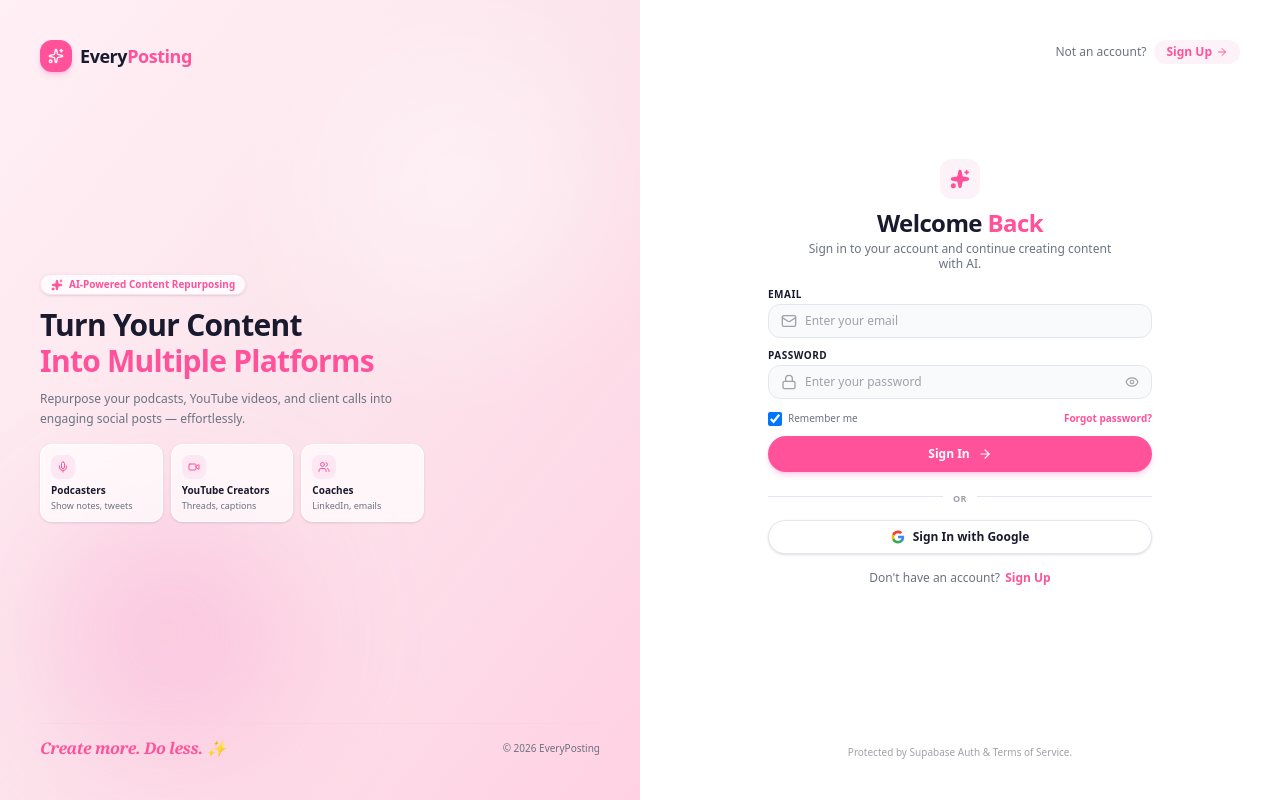
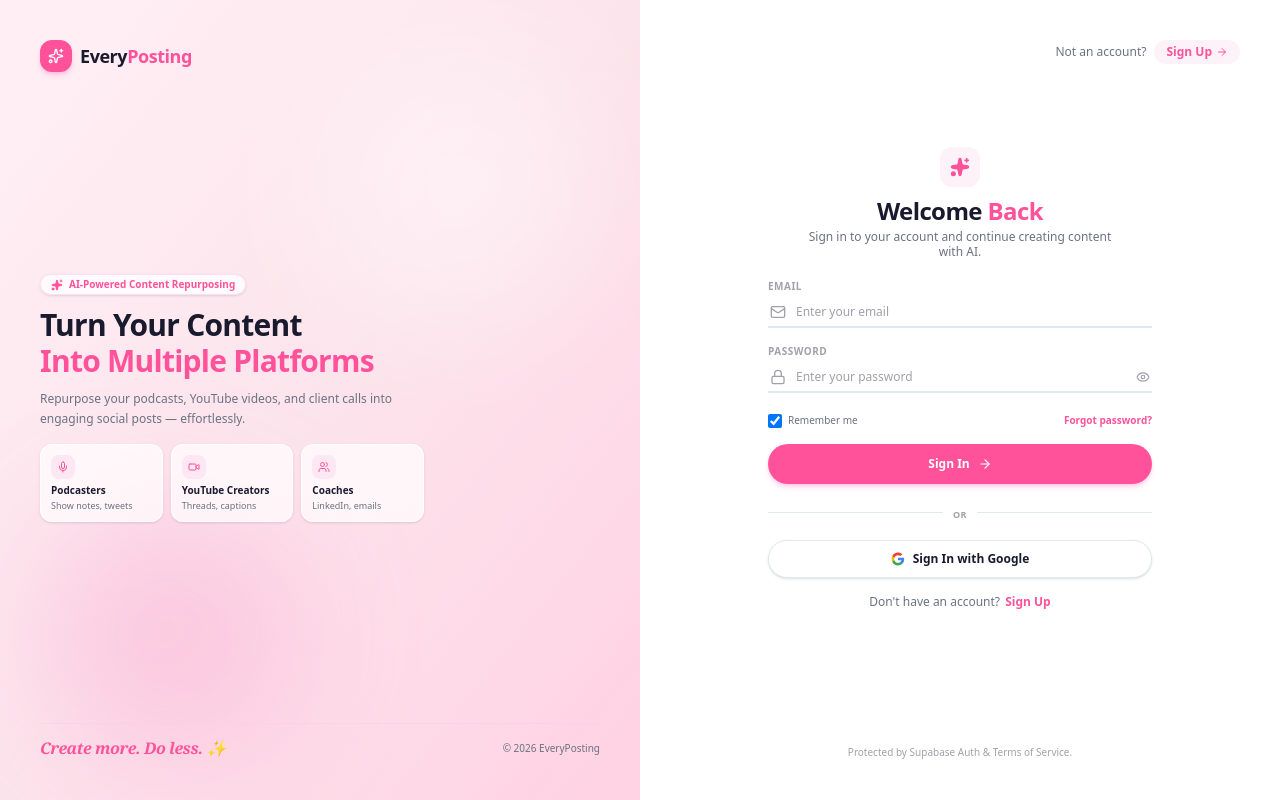
Before and after one commit to usmanahmad4823/every_posting, a Next.js app: page /sign-in in a window 1280 px wide. Built offline with nearby package versions, Linux system fonts and the light colour scheme; no server answers.

Commit message:
style: update sign-in and sign-up input fields to minimal 2px bottom underline border design

```diff
--- a/app/sign-in/page.tsx
+++ b/app/sign-in/page.tsx
@@ -165,7 +165,7 @@
         {/* Main Form Box */}
         <div className="my-auto max-w-sm w-full mx-auto py-2">
           {/* Logo & Headline */}
-          <div className="text-center mb-4">
+          <div className="text-center mb-5">
             <div className="hidden lg:inline-flex items-center justify-center w-10 h-10 rounded-xl bg-pink-50 text-[#FF529A] mb-2">
               <Sparkles className="w-5 h-5 fill-[#FF529A]" />
             </div>
@@ -192,12 +192,12 @@
             </div>
           )}
 
-          <form onSubmit={handleSignIn} className="space-y-2.5">
-            {/* Email Input Field */}
+          <form onSubmit={handleSignIn} className="space-y-4">
+            {/* Minimal Underline Email Field */}
             <div>
-              <label className="block text-[10px] font-bold text-[#1A1A2E] mb-0.5 uppercase tracking-wider">Email</label>
-              <div className="relative flex items-center bg-[#F8FAFC] border border-[#E2E8F0] focus-within:border-[#FF529A] focus-within:ring-2 focus-within:ring-[#FF529A]/10 rounded-xl px-3 py-2 transition-all">
-                <Mail className="w-4 h-4 text-[#A1A1AA] shrink-0 mr-2" />
+              <label className="block text-[10px] font-bold text-[#A1A1AA] uppercase tracking-wider mb-1">Email</label>
+              <div className="relative flex items-center bg-transparent border-b-2 border-[#E2E8F0] focus-within:border-[#FF529A] py-1.5 px-0.5 transition-colors">
+                <Mail className="w-4 h-4 text-[#A1A1AA] shrink-0 mr-2.5" />
                 <input
                   type="email"
                   name="email"
@@ -211,11 +211,11 @@
               </div>
             </div>
 
-            {/* Password Input Field with Eye Toggle */}
+            {/* Minimal Underline Password Field */}
             <div>
-              <label className="block text-[10px] font-bold text-[#1A1A2E] mb-0.5 uppercase tracking-wider">Password</label>
-              <div className="relative flex items-center bg-[#F8FAFC] border border-[#E2E8F0] focus-within:border-[#FF529A] focus-within:ring-2 focus-within:ring-[#FF529A]/10 rounded-xl px-3 py-2 transition-all">
-                <Lock className="w-4 h-4 text-[#A1A1AA] shrink-0 mr-2" />
+              <label className="block text-[10px] font-bold text-[#A1A1AA] uppercase tracking-wider mb-1">Password</label>
+              <div className="relative flex items-center bg-transparent border-b-2 border-[#E2E8F0] focus-within:border-[#FF529A] py-1.5 px-0.5 transition-colors">
+                <Lock className="w-4 h-4 text-[#A1A1AA] shrink-0 mr-2.5" />
                 <input
                   type={showPassword ? 'text' : 'password'}
                   name="password"
@@ -237,7 +237,7 @@
             </div>
 
             {/* Remember Me & Forgot Password Row */}
-            <div className="flex items-center justify-between pt-0.5">
+            <div className="flex items-center justify-between pt-1">
               <label className="flex items-center gap-1.5 cursor-pointer select-none">
                 <input
                   type="checkbox"
@@ -263,7 +263,7 @@
             <button
               type="submit"
               disabled={loading}
-              className="w-full bg-[#FF529A] hover:bg-[#E04385] text-white font-bold text-xs py-2.5 rounded-full shadow-md shadow-pink-500/20 transition-all active:scale-[0.99] flex items-center justify-center gap-2 mt-2"
+              className="w-full bg-[#FF529A] hover:bg-[#E04385] text-white font-bold text-xs py-3 rounded-full shadow-md shadow-pink-500/20 transition-all active:scale-[0.99] flex items-center justify-center gap-2 mt-3"
             >
               {loading ? (
                 <span>Signing In...</span>
@@ -277,7 +277,7 @@
           </form>
 
           {/* Divider */}
-          <div className="relative my-3 text-center">
+          <div className="relative my-4 text-center">
             <div className="absolute inset-0 flex items-center">
               <div className="w-full border-t border-[#E2E8F0]" />
             </div>
@@ -290,7 +290,7 @@
           <button
             type="button"
             onClick={handleGoogleSignIn}
-            className="w-full bg-white hover:bg-slate-50 border border-[#E2E8F0] text-[#1A1A2E] font-semibold text-xs py-2 rounded-full shadow-sm transition-all flex items-center justify-center gap-2 active:scale-[0.99]"
+            className="w-full bg-white hover:bg-slate-50 border border-[#E2E8F0] text-[#1A1A2E] font-semibold text-xs py-2.5 rounded-full shadow-sm transition-all flex items-center justify-center gap-2 active:scale-[0.99]"
           >
             <svg className="w-3.5 h-3.5" viewBox="0 0 24 24">
               <path
--- a/app/sign-up/page.tsx
+++ b/app/sign-up/page.tsx
@@ -210,11 +210,11 @@
             </div>
           )}
 
-          <form onSubmit={handleSignUp} className="space-y-2">
-            {/* Full Name Input */}
+          <form onSubmit={handleSignUp} className="space-y-3">
+            {/* Minimal Underline Full Name Input */}
             <div>
-              <label className="block text-[10px] font-bold text-[#1A1A2E] mb-0.5 uppercase tracking-wider">Full Name</label>
-              <div className="relative flex items-center bg-[#F8FAFC] border border-[#E2E8F0] focus-within:border-[#FF529A] focus-within:ring-2 focus-within:ring-[#FF529A]/10 rounded-xl px-3 py-1.5 transition-all">
+              <label className="block text-[10px] font-bold text-[#A1A1AA] uppercase tracking-wider mb-1">Full Name</label>
+              <div className="relative flex items-center bg-transparent border-b-2 border-[#E2E8F0] focus-within:border-[#FF529A] py-1 px-0.5 transition-colors">
                 <User className="w-3.5 h-3.5 text-[#A1A1AA] shrink-0 mr-2" />
                 <input
                   type="text"
@@ -229,10 +229,10 @@
               </div>
             </div>
 
-            {/* Email Input */}
+            {/* Minimal Underline Email Input */}
             <div>
-              <label className="block text-[10px] font-bold text-[#1A1A2E] mb-0.5 uppercase tracking-wider">Email</label>
-              <div className="relative flex items-center bg-[#F8FAFC] border border-[#E2E8F0] focus-within:border-[#FF529A] focus-within:ring-2 focus-within:ring-[#FF529A]/10 rounded-xl px-3 py-1.5 transition-all">
+              <label className="block text-[10px] font-bold text-[#A1A1AA] uppercase tracking-wider mb-1">Email</label>
+              <div className="relative flex items-center bg-transparent border-b-2 border-[#E2E8F0] focus-within:border-[#FF529A] py-1 px-0.5 transition-colors">
                 <Mail className="w-3.5 h-3.5 text-[#A1A1AA] shrink-0 mr-2" />
                 <input
                   type="email"
@@ -247,10 +247,10 @@
               </div>
             </div>
 
-            {/* Password Input with Eye Toggle */}
+            {/* Minimal Underline Password Input */}
             <div>
-              <label className="block text-[10px] font-bold text-[#1A1A2E] mb-0.5 uppercase tracking-wider">Password</label>
-              <div className="relative flex items-center bg-[#F8FAFC] border border-[#E2E8F0] focus-within:border-[#FF529A] focus-within:ring-2 focus-within:ring-[#FF529A]/10 rounded-xl px-3 py-1.5 transition-all">
+              <label className="block text-[10px] font-bold text-[#A1A1AA] uppercase tracking-wider mb-1">Password</label>
+              <div className="relative flex items-center bg-transparent border-b-2 border-[#E2E8F0] focus-within:border-[#FF529A] py-1 px-0.5 transition-colors">
                 <Lock className="w-3.5 h-3.5 text-[#A1A1AA] shrink-0 mr-2" />
                 <input
                   type={showPassword ? 'text' : 'password'}
@@ -272,10 +272,10 @@
               </div>
             </div>
 
-            {/* Confirm Password Input with Eye Toggle */}
+            {/* Minimal Underline Confirm Password Input */}
             <div>
-              <label className="block text-[10px] font-bold text-[#1A1A2E] mb-0.5 uppercase tracking-wider">Confirm Password</label>
-              <div className="relative flex items-center bg-[#F8FAFC] border border-[#E2E8F0] focus-within:border-[#FF529A] focus-within:ring-2 focus-within:ring-[#FF529A]/10 rounded-xl px-3 py-1.5 transition-all">
+              <label className="block text-[10px] font-bold text-[#A1A1AA] uppercase tracking-wider mb-1">Confirm Password</label>
+              <div className="relative flex items-center bg-transparent border-b-2 border-[#E2E8F0] focus-within:border-[#FF529A] py-1 px-0.5 transition-colors">
                 <Lock className="w-3.5 h-3.5 text-[#A1A1AA] shrink-0 mr-2" />
                 <input
                   type={showConfirmPassword ? 'text' : 'password'}
@@ -298,7 +298,7 @@
             </div>
 
             {/* Terms Checkbox */}
-            <div className="pt-[1px]">
+            <div className="pt-1">
               <label className="flex items-center gap-1.5 cursor-pointer select-none">
                 <input
                   type="checkbox"
```
